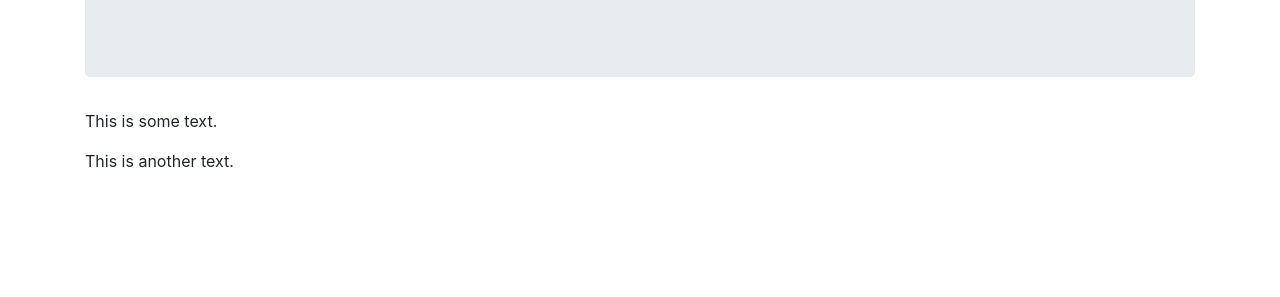
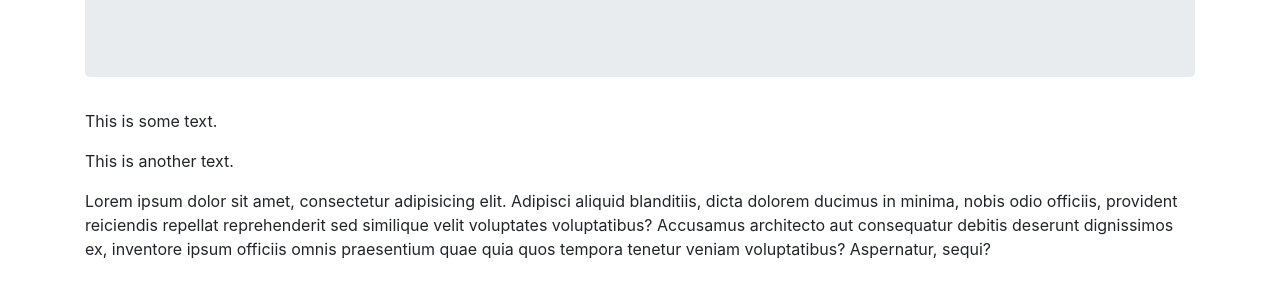
Before and after one commit to mozmaxcom/learning-git, a plain HTML site: page index.html in a window 1280 px wide. Shown: the part 203-500 px from the top of the page. Drawn offline with nearby package versions, Linux system fonts and the light colour scheme.

Commit message:
Add paragraph.

```diff
--- a/index.html
+++ b/index.html
@@ -45,6 +45,10 @@
         </div>
         <p>This is some text.</p>
         <p>This is another text.</p>
+        <p>Lorem ipsum dolor sit amet, consectetur adipisicing elit. Adipisci aliquid blanditiis, dicta dolorem ducimus
+            in minima, nobis odio officiis, provident reiciendis repellat reprehenderit sed similique velit voluptates
+            voluptatibus? Accusamus architecto aut consequatur debitis deserunt dignissimos ex, inventore ipsum officiis
+            omnis praesentium quae quia quos tempora tenetur veniam voluptatibus? Aspernatur, sequi?</p>
     </div>
 </section>
 
```
